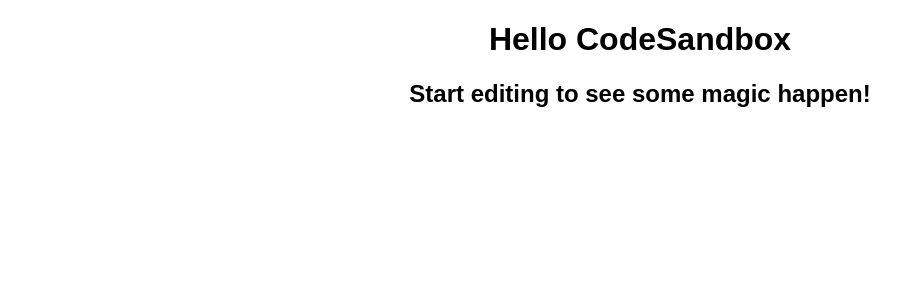
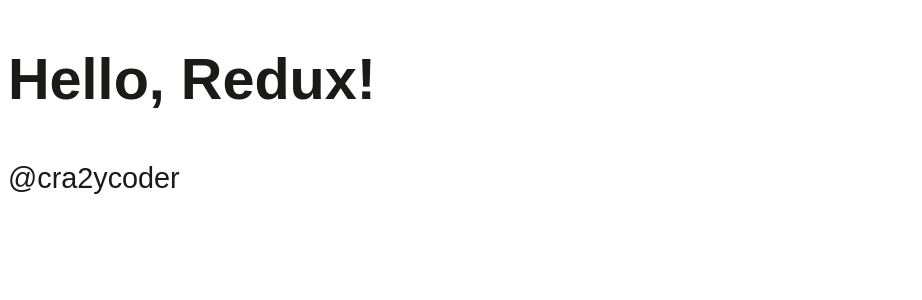
Before and after one commit to cra2ycoder/tutorial-redux, a React (Create React App) app: page / in a window 1280 px wide. Shown: the top 300 px of the page, without its empty margins (0-922 px from the left). Built offline with nearby package versions, Linux system fonts and the light colour scheme.

Commit message:
basic cleanup

```diff
--- a/src/App.tsx
+++ b/src/App.tsx
@@ -3,8 +3,8 @@
 export default function App() {
   return (
     <div className="App">
-      <h1>Hello CodeSandbox</h1>
-      <h2>Start editing to see some magic happen!</h2>
+      <h1>Hello, Redux!</h1>
+      <p>@cra2ycoder</p>
     </div>
   );
 }
--- a/src/styles.css
+++ b/src/styles.css
@@ -1,4 +1,7 @@
 .App {
-  font-family: sans-serif;
-  text-align: center;
+  font-family: Untitled Sans, sans-serif;
+  line-height: 1.4;
+  font-size: 1.8rem;
+  color: #1a1a19;
+  -webkit-font-smoothing: antialiased;
 }
```
